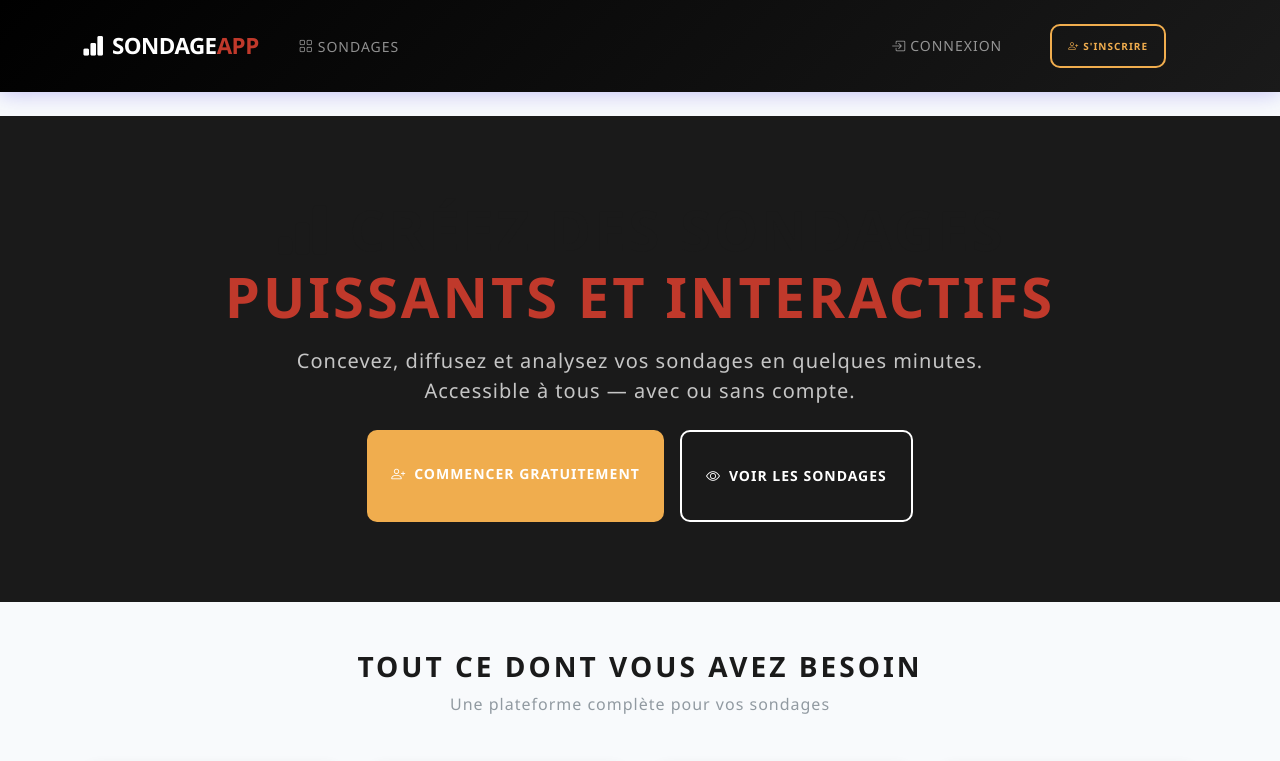
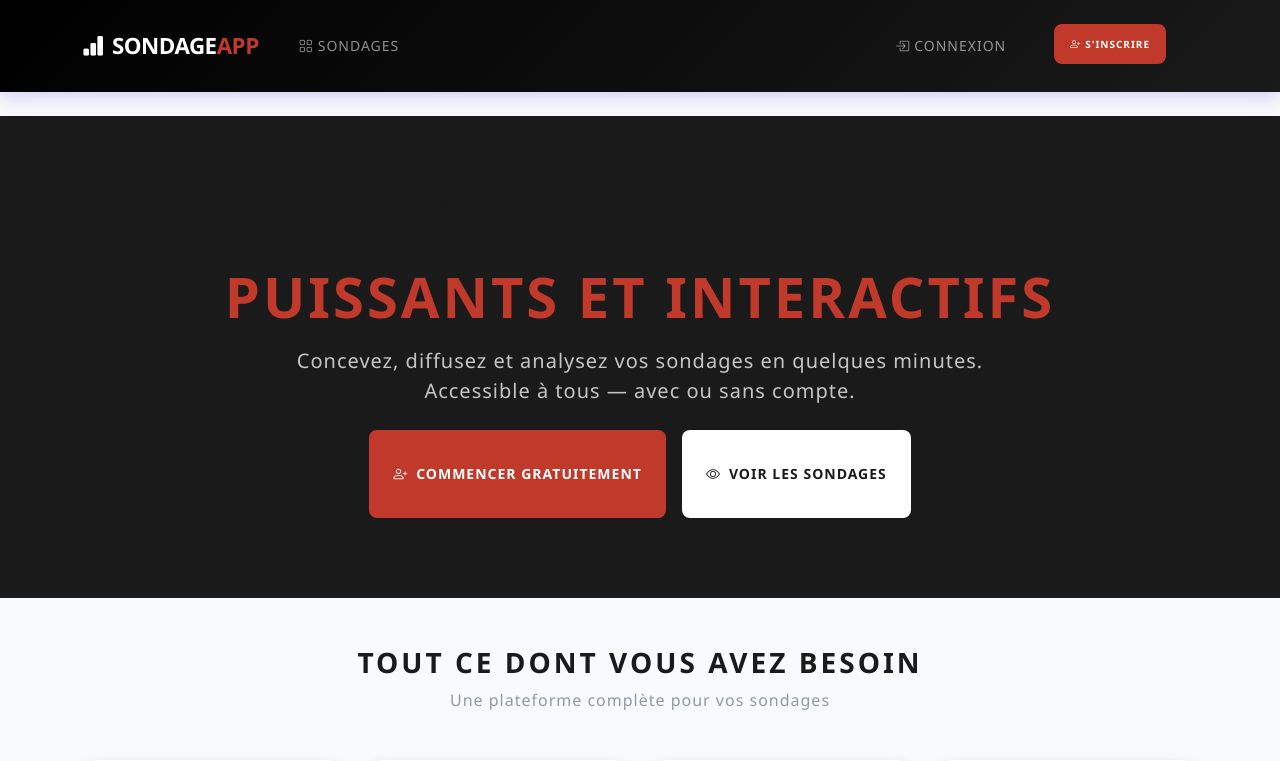
Before and after one commit to hanae-tr/SondageProject, a Django app: page / in a window 1280 px wide. Shown: the top 761 px of the page. Run offline with Django 4.2, Linux system fonts and the light colour scheme.

Commit message:
mise à jour du projet

```diff
--- a/sondage_project/config/settings.py
+++ b/sondage_project/config/settings.py
@@ -79,6 +79,7 @@ DATABASES = {
         'OPTIONS': {
             'charset': 'utf8',        # ← changer utf8mb4 en utf8
         },
+
     }
 }
 AUTH_PASSWORD_VALIDATORS = [
--- a/sondage_project/templates/base.html
+++ b/sondage_project/templates/base.html
@@ -78,7 +78,8 @@
         <li class="nav-item"><a class="nav-link" href="{% url 'connexion' %}"><i class="bi bi-box-arrow-in-right me-1"></i>Connexion</a></li>
         <li class="nav-item ms-2">
          <!--<a class="btn btn-warning btn-sm" href="{% url 'inscription' %}">-->
-          <a class="btn btn-outline-warning btn-sm" href="{% url 'inscription' %}"><i class="bi bi-person-plus me-1"></i>S'inscrire</a></li>
+          <!-- APRÈS -->
+<a class="btn btn-sm fw-bold" href="{% url 'inscription' %}" style="background:#C0392B; color:white; border:none; border-radius:8px;"><i class="bi bi-person-plus me-1"></i>S'inscrire</a>
         {% endif %}
       </ul>
     </div>
--- a/sondage_project/templates/home.html
+++ b/sondage_project/templates/home.html
@@ -13,7 +13,7 @@
     <p class="lead mb-4 opacity-75">Concevez, diffusez et analysez vos sondages en quelques minutes.<br>
       Accessible à tous — avec ou sans compte.</p>
     <div class="d-flex gap-3 justify-content-center flex-wrap">
-      {% if user.is_authenticated %}
+    {% if user.is_authenticated %}
       <!--<a href="{% url 'creer_sondage' %}" class="btn btn-warning btn-lg px-4">
         <i class="bi bi-plus-circle me-2"></i>Créer un sondage
       </a>
@@ -21,19 +21,21 @@
         <i class="bi bi-speedometer2 me-2"></i>Mon dashboard
       </a>-->
       <!-- APRÈS -->
-<a href="{% url 'creer_sondage' %}" class="btn btn-lg px-4" style="background:#C0392B; color:white; border:none;">
+<!-- APRÈS -->
+<a href="{% url 'creer_sondage' %}" class="btn btn-lg px-4 fw-bold" style="background:#C0392B; color:white; border:none; border-radius:8px;">
   <i class="bi bi-plus-circle me-2"></i>Créer un sondage
 </a>
-<a href="{% url 'dashboard' %}" class="btn btn-lg px-4" style="background:white; color:#1a1a1a; border:2px solid white;">
+<a href="{% url 'dashboard' %}" class="btn btn-lg px-4 fw-bold" style="background:white; color:#1a1a1a; border:none; border-radius:8px;">
   <i class="bi bi-speedometer2 me-2"></i>Mon dashboard
 </a>
       {% else %}
-      <a href="{% url 'inscription' %}" class="btn btn-warning btn-lg px-4">
-        <i class="bi bi-person-plus me-2"></i>Commencer gratuitement
-      </a>
-      <a href="{% url 'liste_publique' %}" class="btn btn-outline-light btn-lg px-4">
-        <i class="bi bi-eye me-2"></i>Voir les sondages
-      </a>
+      <!-- APRÈS -->
+<a href="{% url 'inscription' %}" class="btn btn-lg px-4 fw-bold" style="background:#C0392B; color:white; border:none; border-radius:8px;">
+  <i class="bi bi-person-plus me-2"></i>Commencer gratuitement
+</a>
+<a href="{% url 'liste_publique' %}" class="btn btn-lg px-4 fw-bold" style="background:white; color:#1a1a1a; border:none; border-radius:8px;">
+  <i class="bi bi-eye me-2"></i>Voir les sondages
+</a>
       {% endif %}
     </div>
   </div>
```
